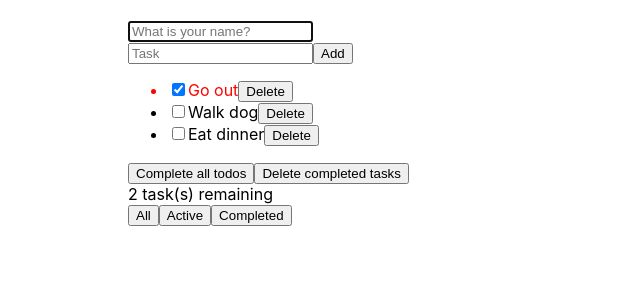
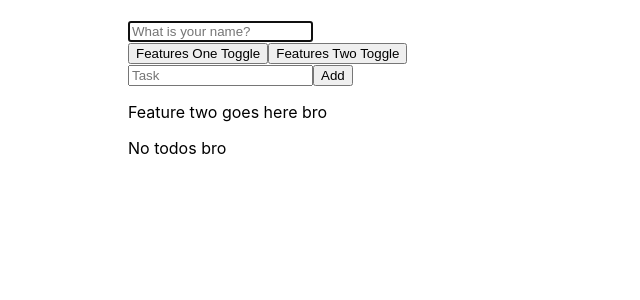
Before and after one commit to dthrcrpz/react-practice, a React (Vite) app: page / in a window 1280 px wide. Shown: the top 300 px of the page, without its empty margins (0-640 px from the left). Built offline with nearby package versions, Linux system fonts and the light colour scheme.

Commit message:
use custom hookes

```diff
--- a/src/App.jsx
+++ b/src/App.jsx
@@ -1,23 +1,22 @@
-import { useState } from 'react'
-
 import NoTodos from './components/NoTodos'
 import TodoForm from './components/TodoForm'
+import useToggle from './hooks/useToggle'
+import useLocalStorage from './hooks/useLocalStorage'
 
 import './App.css'
 import TodoList from './components/TodoList'
 import { useRef, useEffect } from 'react'
 
 function App() {
-  const [name, setName] = useState('')
+  const [name, setName] = useLocalStorage('name', '')
+
   const nameInputEl = useRef(null)
 
-  const [todos, setTodos] = useState([
-    { id: 1, title: 'Go out', isComplete: true, isEditing: false },
-    { id: 2, title: 'Walk dog', isComplete: false, isEditing: false },
-    { id: 3, title: 'Eat dinner', isComplete: false, isEditing: false }
-  ])
+  const [isFeatureOneVisbible, setFeatureOneVisibile] = useToggle(true)
+  const [isFeatureTwoVisbible, setFeatureTwoVisibile] = useToggle(true)
 
-  const [idForTodo, setIdForTodo] = useState(4)
+  const [todos, setTodos] = useLocalStorage('todos', [])
+  const [idForTodo, setIdForTodo] = useLocalStorage('idForTodo', 1)
 
   function addTodo(todo) {
     setTodos([...todos, {
@@ -113,6 +112,10 @@ function App() {
     }
   }, [])
 
+  function handleNameInput(event) {
+    setName(event.target.value)
+  }
+
   return (
     <div className="App">
       <form action="#">
@@ -121,7 +124,7 @@ function App() {
           placeholder='What is your name?'
           value={name}
           ref={nameInputEl}
-          onChange={event => setName(event.target.value)}
+          onChange={handleNameInput}
         />
       </form>
 
@@ -129,7 +132,16 @@ function App() {
         <p>Hello, { name }</p>
       }
 
-      <TodoForm addTodo={addTodo}/>
+      <button onClick={setFeatureOneVisibile}>Features One Toggle</button>
+      <button onClick={setFeatureTwoVisibile}>Features Two Toggle</button>
+
+      {isFeatureOneVisbible && (
+        <TodoForm addTodo={addTodo}/>
+      )}
+
+      {isFeatureTwoVisbible && (
+        <p>Feature two goes here bro</p>
+      )}
 
       {todos.length > 0 ? (
         <TodoList
--- /dev/null
+++ b/src/hooks/useLocalStorage.js
@@ -0,0 +1,17 @@
+import { useState, useEffect } from "react"
+
+function useLocalStorage(key, initialValue) {
+  const [value, setValue] = useState(() => {
+    const item = localStorage.getItem(key)
+
+    return item ? JSON.parse(item) : initialValue
+  })
+
+  useEffect(() => {
+    localStorage.setItem(key, JSON.stringify(value))
+  }, [key, value])
+
+  return [value, setValue]
+}
+
+export default useLocalStorage
--- /dev/null
+++ b/src/hooks/useToggle.js
@@ -0,0 +1,13 @@
+import { useState } from "react"
+
+function useToggle(initialState = true) {
+  const [visible, setVisible] = useState(initialState)
+
+  function toggle() {
+    setVisible(data => !data)
+  }
+
+  return [visible, toggle]
+}
+
+export default useToggle
```
